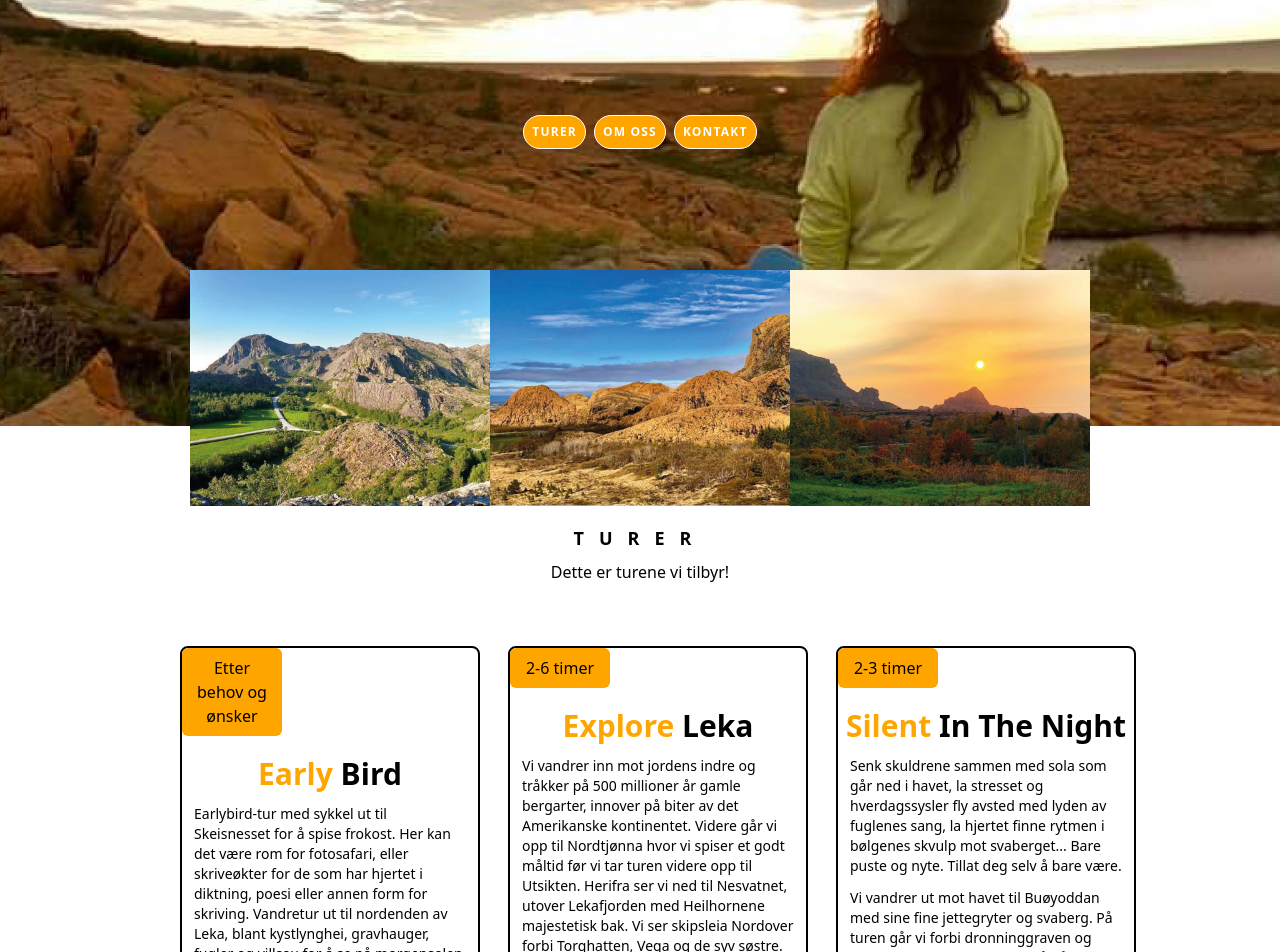
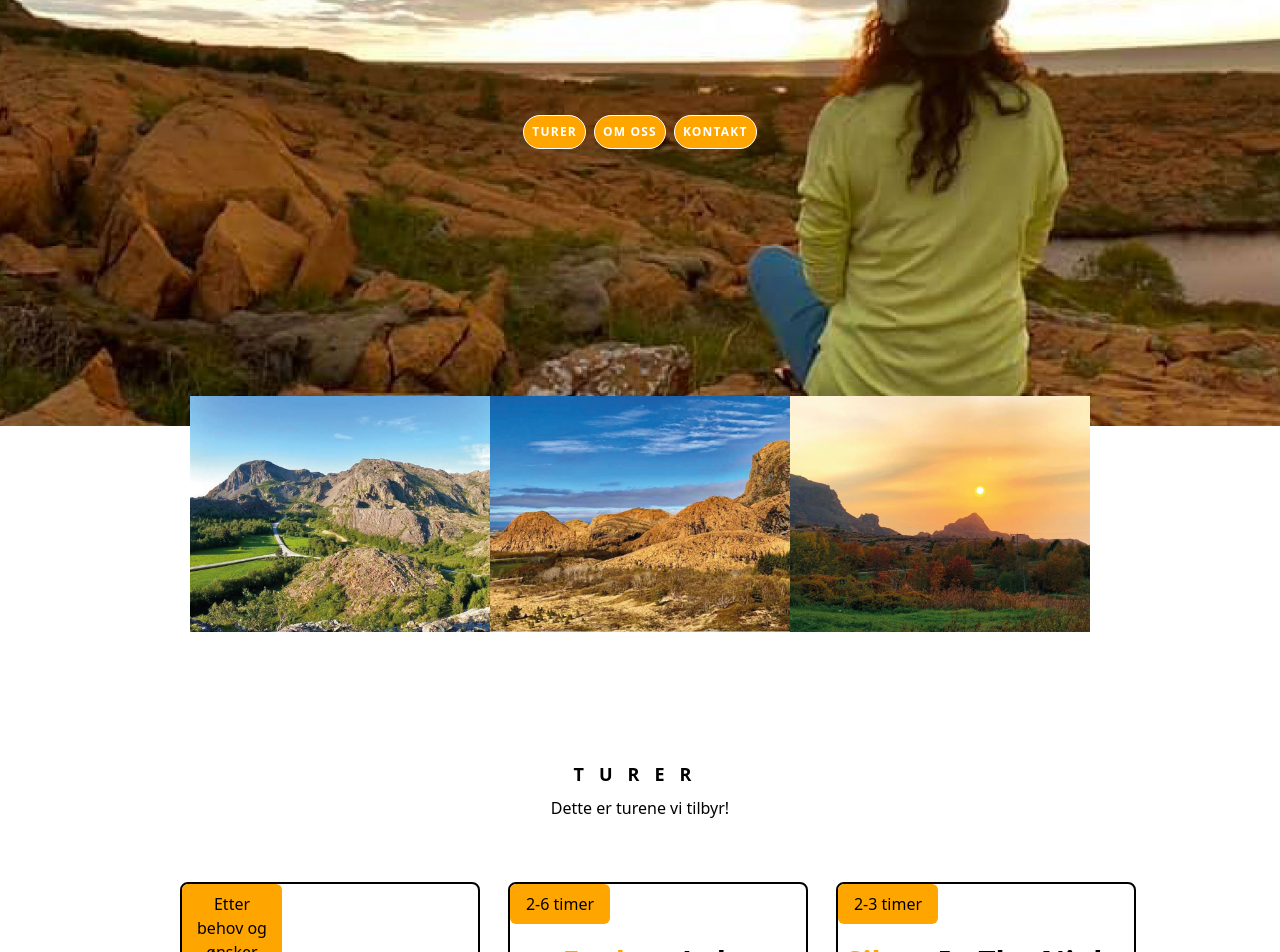
Before and after one commit to camilla-design/exploreL, a Next.js app: page / in a window 1280 px wide. Shown: the part 374-1326 px from the top of the page. Built offline with nearby package versions, Linux system fonts and the light colour scheme.

Commit message:
change image grid

```diff
--- a/components/Hero.tsx
+++ b/components/Hero.tsx
@@ -9,7 +9,7 @@ type Props = {};
 export default function Hero({}: Props) {
   return (
 
-    <div className="containerStyle w-full">
+    <div className="containerStyle ">
 
 
 
@@ -63,19 +63,7 @@ export default function Hero({}: Props) {
     </div>
 
 
-        <div className="imageGrid w-full place-content-center">
-          <div className="...">
-            <img src="landscape1.jpg" />
-          </div>
-          <div className="...">
-            <img src="landscape2.jpg" />
-          </div>
-          <div className="...">
-            <img src="landscape3.jpg" />
-          </div>
 
-
-        </div>
 
     </div>
   );
--- a/pages/index.tsx
+++ b/pages/index.tsx
@@ -25,6 +25,21 @@ const Home: NextPage = () => {
 
       <section className='snap-start' >
         <Hero  />
+        </section>
+        <section className='relative pt-0 mt-0 '>
+        <div className="imageGrid w-full relative -top-[120px]   ">
+          <div className="...">
+            <img src="landscape1.jpg" />
+          </div>
+          <div className="...">
+            <img src="landscape2.jpg" />
+          </div>
+          <div className="...">
+            <img src="landscape3.jpg" />
+          </div>
+
+
+        </div>
         </section>
 
 
--- a/styles/globals.css
+++ b/styles/globals.css
@@ -12,15 +12,15 @@
 }
 
 .containerStyle {
-  @apply h-screen flex flex-col space-y-8 items-center justify-center text-center overflow-hidden
+  @apply h-screen flex flex-col space-y-8 items-center justify-center text-center overflow-hidden pb-0 mb-0
 }
 
 .heroBackgroundImg {
-  @apply h-screen  inset-0 object-cover object-center mx-auto
+  @apply h-screen  inset-0 object-cover object-center mx-auto pb-0 mb-0
 }
 
 .imageGrid {
-  @apply grid grid-cols-3 mx-auto items-center justify-center  absolute -bottom-14 md:-bottom-20 text-center md:max-w-[900px]
+  @apply grid grid-cols-3 mx-auto items-center justify-center   text-center md:max-w-[900px]
 }
 
 .scrollBar {
```
